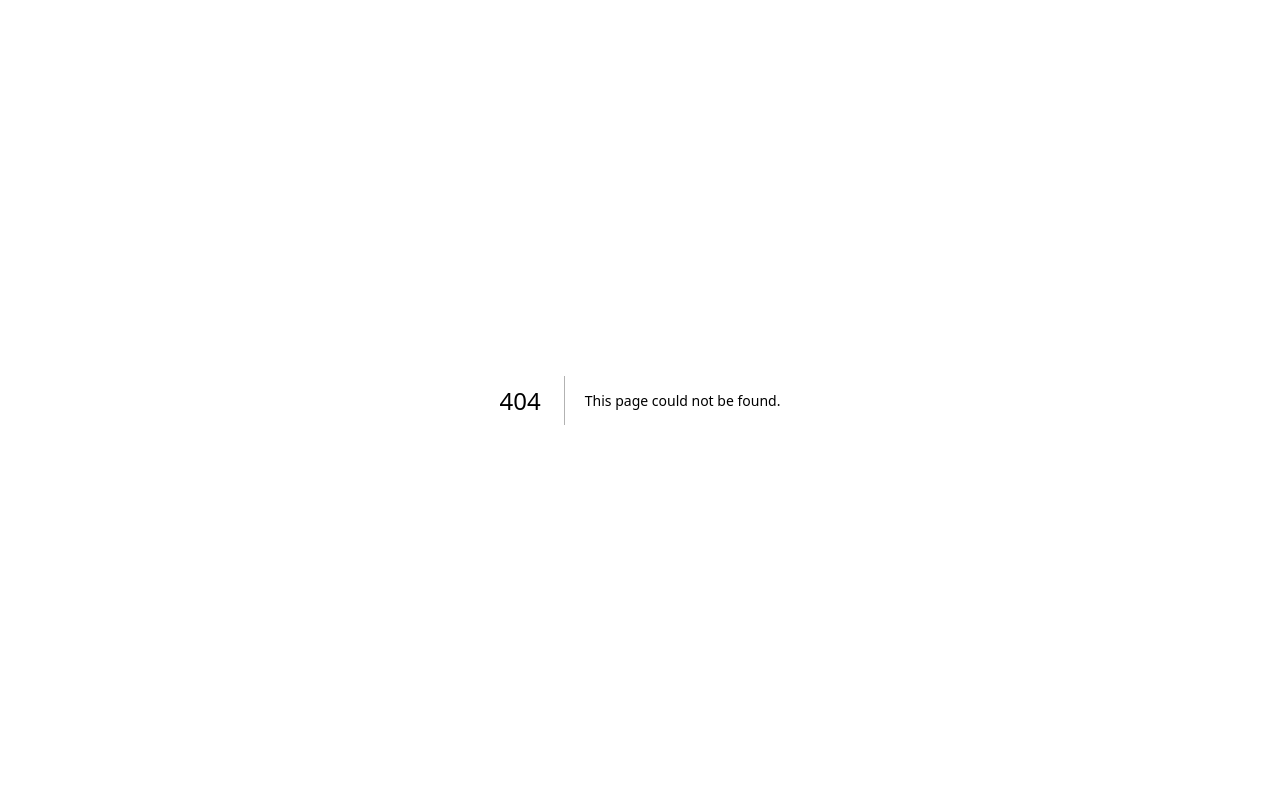
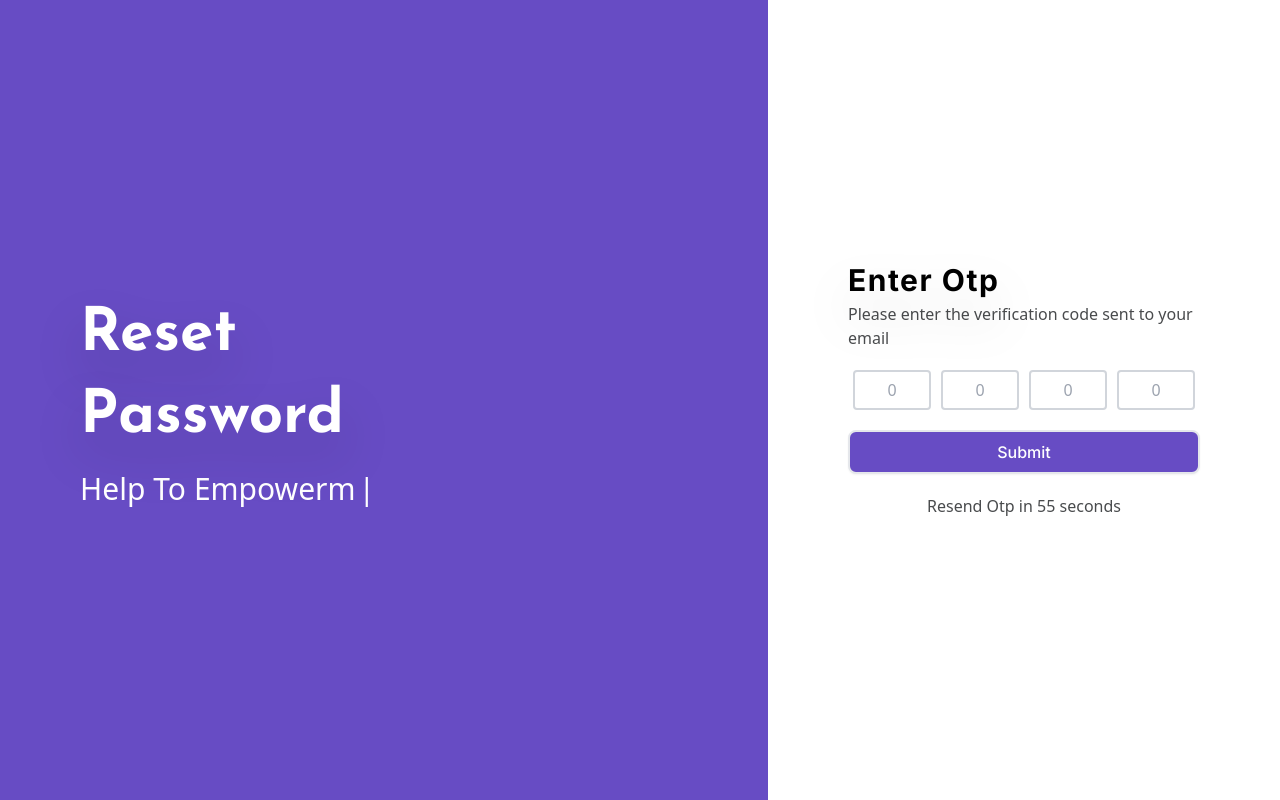
Before and after one commit to MeetShah2003/DonateHub-FRONTEND, a Next.js app: page /login/forgot-password/enterotp in a window 1280 px wide. Before the commit this address had no page. Built offline with nearby package versions, Linux system fonts and the light colour scheme.

Commit message:
add reset password

```diff
--- a/package.json
+++ b/package.json
@@ -18,6 +18,7 @@
     "next-auth": "^4.24.5",
     "react": "^18",
     "react-dom": "^18",
+    "react-otp-input": "^3.1.1",
     "react-simple-typewriter": "^5.0.1",
     "react-toastify": "^9.1.3",
     "uuid": "^9.0.1",
--- a/src/components/LogIn/LogIn.tsx
+++ b/src/components/LogIn/LogIn.tsx
@@ -11,7 +11,6 @@ import ShowPasswordIcon from "@/icons/ShowPasswordIcon";
 import { useState } from "react";
 import { useRouter } from "next/router";
 import { toast } from "react-toastify";
-import ToastMessage from "../ToastMessage";
 import { getAuthenticatedRouteCheck } from "@/authguard/authguard";
 import { useGoogleLogin } from "@react-oauth/google";
 import { useSession, signIn, signOut } from "next-auth/react";
@@ -186,8 +185,7 @@ const LogIn = () => {
     }
   );
   return (
-    <WelcomePage>
-      <ToastMessage />
+    <WelcomePage title="Welcome To" secondTitle="DonateHub">
       <form className="mx-5 lg:mx-20 gap-10" onSubmit={handleSubmit}>
         <h3 className="font-inter text-3xl drop-shadow-2xl tracking-wider font-bold mb-8">
           Sign in
@@ -230,6 +228,9 @@ const LogIn = () => {
           {touched.password && errors.password && (
             <span className="text-sm text-red-600">{errors.password}</span>
           )}
+        </div>
+        <div className="w-full mt-5 font-normal flex flex-row-reverse">
+          <Link href={"/login/forgot-password"}>Forgot Password?</Link>
         </div>
         <div className="flex flex-col border-2 mt-5 bg-primary shadow-sm rounded-lg px-2 py-2">
           <button
--- a/src/components/SignUp/SignUp.tsx
+++ b/src/components/SignUp/SignUp.tsx
@@ -7,7 +7,6 @@ import HidePasswordIcon from "@/icons/HidePasswordIcon";
 import { useState } from "react";
 import { useRouter } from "next/router";
 import { toast } from "react-toastify";
-import ToastMessage from "../ToastMessage";
 
 const SignUp = () => {
   const [showPassword, setShowPassword] = useState(false);
@@ -82,8 +81,7 @@ const SignUp = () => {
       },
     });
   return (
-    <WelcomePage>
-      <ToastMessage />
+    <WelcomePage title="Welcome To" secondTitle="DonateHub">
       <form className="mx-5 lg:mx-20 gap-10" onSubmit={handleSubmit}>
         <h3 className="font-inter text-3xl drop-shadow-2xl tracking-wider font-bold mb-8">
           Sign Up
--- a/src/components/TrustSignup/TrustSignup.tsx
+++ b/src/components/TrustSignup/TrustSignup.tsx
@@ -7,13 +7,11 @@ import ShowPasswordIcon from "@/icons/ShowPasswordIcon";
 import React, { ChangeEvent, ReactNode, useState } from "react";
 import { CITY_AND_STATE, TRUST_CATAGORY_OPTIONS } from "@/consts";
 import { toast } from "react-toastify";
-import ToastMessage from "../ToastMessage";
 import { v4 as uuidv4 } from "uuid";
 import Image from "next/image";
 
 const TrustSignup = () => {
-
-  const [file, setFile] = useState()
+  const [file, setFile] = useState();
   const [showPassword, setShowPassword] = useState(false);
   const [selectedState, setSelectedState] = useState("");
   const [trustId, setTrustId] = useState(uuidv4());
@@ -228,14 +226,12 @@ const TrustSignup = () => {
     }
   };
 
-
-  const handleImgChange=(event: React.ChangeEvent<HTMLInputElement>)=>{
+  const handleImgChange = (event: React.ChangeEvent<HTMLInputElement>) => {
     const files = event.target.files?.[0];
 
-  // const formData = new FormData()
-  // formData.append("image", files)
-
-  }
+    // const formData = new FormData()
+    // formData.append("image", files)
+  };
   const formSections: ReactNode[] = [
     <div key={1} className="mx-5 lg:mx-20 gap-10">
       <div className="flex flex-col border-2 px-2 py-1 rounded-t-lg focus-within:border-primary">
@@ -452,8 +448,7 @@ const TrustSignup = () => {
   ];
 
   return (
-    <WelcomePage>
-      <ToastMessage />
+    <WelcomePage title="Welcome To" secondTitle="DonateHub">
       <div className="mx-5 lg:mx-20 mb-10 flex flex-col justify-center items-center gap-8">
         {/* <div className="relative bottom-6">
           <div className="border-4 h-32 w-32 p-1 border-primary rounded-full overflow-hidden">
--- a/src/components/WelcomePage/WelcomePage.tsx
+++ b/src/components/WelcomePage/WelcomePage.tsx
@@ -11,13 +11,17 @@ const DISPLAY_WORDS: string[] = [
   "Relief",
 ];
 
-const WelcomePage: React.FC<{ children: ReactNode }> = ({ children }) => {
+const WelcomePage: React.FC<{
+  children: ReactNode;
+  title: string;
+  secondTitle: string;
+}> = ({ children, secondTitle, title }) => {
   return (
     <div className="max-w-full w-full h-screen flex">
       <div className="hidden md:flex md:flex-col md:justify-center w-3/5 gap-3 bg-primary z-50 p-20 justify-start items-start">
         <div className="text-white font-bold flex flex-col text-6xl leading-snug font-josefinSans">
-          <p className="drop-shadow-2xl">Welcome To</p>
-          <p className="drop-shadow-2xl">DonateHub</p>
+          <p className="drop-shadow-2xl">{title}</p>
+          <p className="drop-shadow-2xl">{secondTitle}</p>
         </div>
         <div className="flex text-white text-3xl">
           <p className="mr-2">Help To</p>
--- a/src/pages/_app.tsx
+++ b/src/pages/_app.tsx
@@ -2,16 +2,20 @@ import "@/styles/globals.css";
 import type { AppProps } from "next/app";
 import { GoogleOAuthProvider } from "@react-oauth/google";
 import { SessionProvider } from "next-auth/react";
+import ToastMessage from "../components/ToastMessage";
 
 export default function App({
   Component,
   pageProps: { session, ...pageProps },
 }: AppProps) {
   return (
-    <SessionProvider session={session}>
-      <GoogleOAuthProvider clientId="609789324421-qica554rr8nhuq5lo9lv99jpvi6ti6g8.apps.googleusercontent.com">
-        <Component {...pageProps} />
-      </GoogleOAuthProvider>
-    </SessionProvider>
+    <>
+      <ToastMessage />
+      <SessionProvider session={session}>
+        <GoogleOAuthProvider clientId="609789324421-qica554rr8nhuq5lo9lv99jpvi6ti6g8.apps.googleusercontent.com">
+          <Component {...pageProps} />
+        </GoogleOAuthProvider>
+      </SessionProvider>
+    </>
   );
 }
--- /dev/null
+++ b/src/pages/login/forgot-password/enterotp.tsx
@@ -0,0 +1,103 @@
+import React, { useState, useEffect } from "react";
+import WelcomePage from "@/components/WelcomePage";
+import { useFormik } from "formik";
+import Link from "next/link";
+import OtpInput from "react-otp-input";
+
+const EnterOtp = () => {
+  const [resendTimer, setResendTimer] = useState(60); // Set initial timer value in seconds
+  const { handleChange, handleSubmit, values } = useFormik({
+    initialValues: {
+      otp: "",
+    },
+    onSubmit: () => {
+      console.log(values);
+    },
+  });
+
+  useEffect(() => {
+    let interval;
+
+    if (resendTimer > 0) {
+      interval = setInterval(() => {
+        setResendTimer((prevTimer) => prevTimer - 1);
+      }, 1000);
+    }
+
+    return () => clearInterval(interval);
+  }, [resendTimer]);
+
+  const handleResendOtp = () => {
+    // Add logic here to resend OTP
+    setResendTimer(60); // Reset timer to initial value
+  };
+
+  return (
+    <WelcomePage title="Reset" secondTitle="Password">
+      <form className="mx-5 lg:mx-20 py-10 gap-20" onSubmit={handleSubmit}>
+        <h3 className="font-inter text-3xl drop-shadow-2xl tracking-wider font-bold mb-1">
+          Enter Otp
+        </h3>
+        <p className="mb-5 text-steelGray">
+          Please enter the verification code sent to your email
+        </p>
+        <OtpInput
+          value={values.otp}
+          onChange={(otp) =>
+            handleChange({ target: { name: "otp", value: otp } })
+          }
+          numInputs={4}
+          separator={<span className="mx-2"></span>}
+          isInputNum={true}
+          placeholder="0000"
+          containerStyle="flex justify-center"
+          renderInput={(props, index) => (
+            <input
+              {...props}
+              key={index}
+              className="border-2 border-gray-300 focus:border-primary"
+              name="otp"
+              id="otp"
+              style={{
+                flex: 1,
+                width: "40px",
+                height: "40px",
+                fontSize: "16px",
+                margin: "0 5px",
+                textAlign: "center",
+                borderRadius: "4px",
+                outline: "none",
+              }}
+            />
+          )}
+        />
+
+        <div className="flex mt-5 flex-col border-2 bg-primary shadow-sm rounded-lg px-2 py-2">
+          <button
+            type="submit"
+            className="outline-none text-white font-inter font-medium"
+          >
+            Submit
+          </button>
+        </div>
+
+        <div className="my-5 flex justify-center">
+          {resendTimer === 0 ? (
+            <p
+              className="text-steelGray cursor-pointer"
+              onClick={handleResendOtp}
+            >
+              Resend Otp
+            </p>
+          ) : (
+            <p className="text-steelGray">
+              Resend Otp in {resendTimer} seconds
+            </p>
+          )}
+        </div>
+      </form>
+    </WelcomePage>
+  );
+};
+
+export default EnterOtp;
--- /dev/null
+++ b/src/pages/login/forgot-password/index.tsx
@@ -0,0 +1,68 @@
+import Link from "next/link";
+import WelcomePage from "../../../components/WelcomePage";
+import { useFormik } from "formik";
+import { useRouter } from "next/router";
+import * as Yup from "yup";
+
+const forgotPasswordSchema = Yup.object().shape({
+  email: Yup.string()
+    .trim()
+    .email("Invalid email")
+    .required("Email is required"),
+});
+
+const ForgotPassword = () => {
+  const router = useRouter();
+  const { handleChange, handleSubmit, handleBlur, touched, errors, values } =
+    useFormik({
+      initialValues: {
+        email: "",
+      },
+      validationSchema: forgotPasswordSchema,
+      onSubmit: () => {
+        router.push("/login/forgot-password/enterotp");
+        console.log(values);
+      },
+    });
+
+  return (
+    <WelcomePage title="Reset" secondTitle="Password">
+      <form className="mx-5 lg:mx-20 py-10 gap-20" onSubmit={handleSubmit}>
+        <h3 className="font-inter text-3xl drop-shadow-2xl tracking-wider font-bold mb-8">
+          Reset Password
+        </h3>
+        <div className="flex flex-col border-2 px-2 py-1 rounded-lg focus-within:border-primary">
+          <label className="pb-1 text-sm font-medium">Email</label>
+          <input
+            id="email"
+            name="email"
+            type="email"
+            onChange={handleChange}
+            onBlur={handleBlur}
+            className="outline-none tracking-wider"
+            placeholder="johndoe@gmail.com"
+          />
+          {touched.email && errors.email && (
+            <span className="text-sm text-red-600">{errors.email}</span>
+          )}
+        </div>
+        <div className="flex mt-5 flex-col border-2  bg-primary shadow-sm rounded-lg px-2 py-2">
+          <button
+            type="submit"
+            className="outline-none text-white font-inter font-medium"
+          >
+            Send Otp
+          </button>
+        </div>
+
+        <div className="my-5 flex justify-center ">
+          <p className="text-steelGray">
+            <Link href={"/login"}>I'll remember the password</Link>
+          </p>
+        </div>
+      </form>
+    </WelcomePage>
+  );
+};
+
+export default ForgotPassword;
--- a/tailwind.config.ts
+++ b/tailwind.config.ts
@@ -24,7 +24,7 @@ const config: Config = {
         primary: "#674CC4",
         secondary: "#9582D6",
         steelGray: "#494B4D",
-        lightGray: "#6e7173",
+        lightGray: "#e0e0e0",
       },
     },
   },
```
Also changed, not shown: 1 other file (tests, documents, lock files or other folders).
